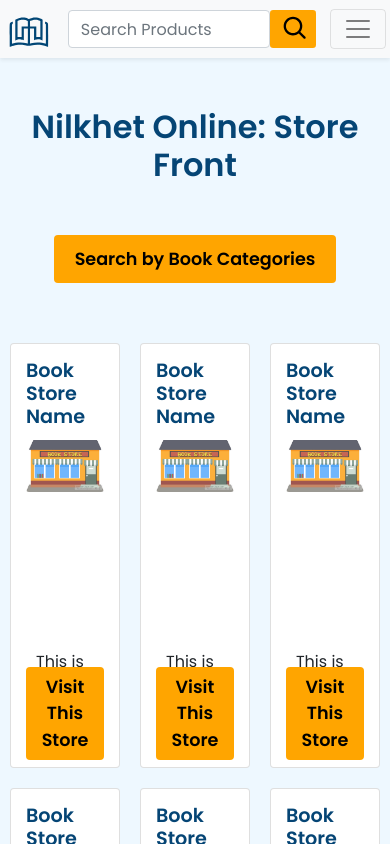
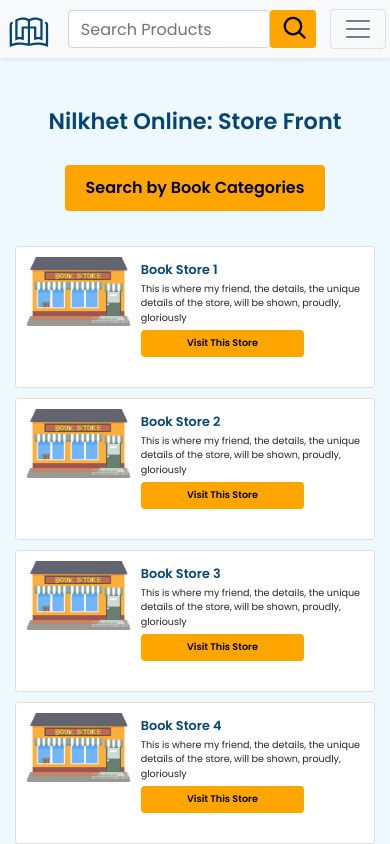
Before and after one commit to Viper4717/nilkhetian-frontend, a React (Create React App) app: page /store in a window 390 px wide. Shown: the top 844 px of the page. Built offline with nearby package versions, Linux system fonts and the light colour scheme.

Commit message:
Mobile bookstore card designed

```diff
--- a/src/components/home/Home.js
+++ b/src/components/home/Home.js
@@ -51,7 +51,7 @@ function Home() {
           <Card.Img className="bannerImage" src={WebsiteBanner} alt="Site Banner"/>
           <Card.ImgOverlay className="bannerOverlay">
             <Card.Title className="bannerTitle">
-                Welcome to Nilkhetian
+              Welcome to Nilkhetian
             </Card.Title>
             <Card.Text className="bannerText">
               An online platform that gives you
--- a/src/components/storeFront/StoreCard.css
+++ b/src/components/storeFront/StoreCard.css
@@ -6,12 +6,6 @@
 .storeCardDiv{
     height: 425px;
     position: relative;
-}
-.storeTitle{
-    text-align: left;
-    font-size: 1.2em !important;
-    font-weight: 600 !important;
-    color: #054575;
 }
 .storeCoverBg{
     height: 200px;
@@ -25,10 +19,18 @@
     object-fit: contain;
 }
 .storeDetailsBg{
-    height: 120px;
-    padding: 10px;
+    height: 195px;
     background-color: white;
     overflow: hidden;
+    position: relative;
+}
+.storeTitle{
+    text-align: left;
+    font-size: 1.2em !important;
+    font-weight: 600 !important;
+    color: #054575;
+    margin-top: 0.75rem;
+    margin-bottom: 0.75rem !important;
 }
 .storeDetails{
     text-align: left;
@@ -45,3 +47,53 @@
     bottom: 0;
     margin: auto;
 }
+
+@media screen and (max-width: 768px){
+    .storeCard{
+        padding: 10px;
+        height: 120px;
+        margin: 5px 15px 5px 15px;
+    }
+    .storeCardDiv{
+        height: 120px;
+        display: flex;
+    }
+    .storeCoverBg{
+        height: 100px;
+        width: 31%;
+        display: inline-block;
+    }
+    .storeCover{
+        max-width: auto;
+        max-height: 100%;
+        object-fit: contain;
+    }
+    .storeDetailsBg{
+        height: 100px;
+        width: 69%; /* haha yeah boi ( ͡° ͜ʖ ͡°) */
+        padding-left: 10px;
+    }
+    .storeTitle{
+        display: inline-block;
+        text-align: left;
+        font-size: 0.8em !important;
+        margin-top: 0rem;
+        margin-bottom: 0.3rem !important;
+    }
+    .storeDetails{
+        text-align: left;
+        font-size: 0.6em !important;
+        margin-bottom: 0.3rem !important;
+    }
+    .visitStoreButton{
+        font-size: 0.6em !important;
+        padding: 5px !important;
+        margin-left: 10px !important;
+        width: 70%;
+        position: absolute;
+        right: 0;
+        left: 0;
+        bottom: 0;
+        margin: auto;
+    }
+}
--- a/src/components/storeFront/StoreCard.js
+++ b/src/components/storeFront/StoreCard.js
@@ -6,18 +6,18 @@ function StoreFront({storeName, storeImgPath, storeDetails}) {
     return (
         <Card className="storeCard">
             <div className="storeCardDiv">
-                <Card.Title className="storeTitle">
-                    {storeName}
-                </Card.Title>
                 <div className="storeCoverBg">
                     <Card.Img className="storeCover" src={storeImgPath} alt="Book Image"/>
                 </div>
                 <div className="storeDetailsBg">
+                    <Card.Title className="storeTitle">
+                        {storeName}
+                    </Card.Title>
                     <Card.Text className="storeDetails">
                         {storeDetails}
                     </Card.Text>
+                    <Button className="visitStoreButton" variant="custom"> Visit This Store </Button>
                 </div>
-                <Button className="visitStoreButton" variant="custom"> Visit This Store </Button>
             </div>
         </Card>
     );
--- a/src/components/storeFront/StoreFront.css
+++ b/src/components/storeFront/StoreFront.css
@@ -23,3 +23,22 @@
 .storeGrid > .storeCard{
     flex-basis: calc(33.33333% - 20px) !important;
 }
+
+@media screen and (max-width: 768px){
+    .storeHeader{
+        font-size: 1.4em;
+    }
+    .topButtonDiv{
+        margin-top: 30px;
+        margin-bottom: 30px;
+    }
+    .bookCategoryButton{
+        font-size: 1em !important;
+    }
+    .storeGrid{
+        min-height: 100%;
+        display: flex;
+        flex-wrap: wrap;
+        flex-direction: column;
+    }
+}
--- a/src/components/storeFront/StoreFront.js
+++ b/src/components/storeFront/StoreFront.js
@@ -1,11 +1,132 @@
-import React from 'react';
+import React, { useState } from 'react';
 import './StoreFront.css';
 import BookStoreImage from '../../assets/bookStore/bookStore.jpg'
 import StoreCard from './StoreCard'
 import { Container, Button} from 'react-bootstrap';
 
 function StoreFront() {
-    const testArray=[1, 2, 3, 4, 5, 6, 7, 8, 9, 10, 11, 12];
+    const [stores, setStores] = useState([
+        {
+            storeName: "Book Store 1",
+            storeImgPath: BookStoreImage,
+            storeDetails: "This is where my friend, the details, \
+                the unique details of the store, will be shown, proudly, gloriously",
+        },
+        {
+            storeName: "Book Store 2",
+            storeImgPath: BookStoreImage,
+            storeDetails: "This is where my friend, the details, \
+              the unique details of the store, will be shown, proudly, gloriously",
+        },
+        {
+            storeName: "Book Store 3",
+            storeImgPath: BookStoreImage,
+            storeDetails: "This is where my friend, the details, \
+              the unique details of the store, will be shown, proudly, gloriously",
+        },
+        {
+            storeName: "Book Store 4",
+            storeImgPath: BookStoreImage,
+            storeDetails: "This is where my friend, the details, \
+              the unique details of the store, will be shown, proudly, gloriously",
+        },
+        {
+            storeName: "Book Store 5",
+            storeImgPath: BookStoreImage,
+            storeDetails: "This is where my friend, the details, \
+              the unique details of the store, will be shown, proudly, gloriously",
+        },
+        {
+            storeName: "Book Store 6",
+            storeImgPath: BookStoreImage,
+            storeDetails: "This is where my friend, the details, \
+              the unique details of the store, will be shown, proudly, gloriously",
+        },
+        {
+            storeName: "Book Store 7",
+            storeImgPath: BookStoreImage,
+            storeDetails: "This is where my friend, the details, \
+              the unique details of the store, will be shown, proudly, gloriously",
+        },
+        {
+            storeName: "Book Store 8",
+            storeImgPath: BookStoreImage,
+            storeDetails: "This is where my friend, the details, \
+              the unique details of the store, will be shown, proudly, gloriously",
+        },
+        {
+            storeName: "Book Store 9",
+            storeImgPath: BookStoreImage,
+            storeDetails: "This is where my friend, the details, \
+              the unique details of the store, will be shown, proudly, gloriously",
+        },
+        {
+            storeName: "Book Store 10",
+            storeImgPath: BookStoreImage,
+            storeDetails: "This is where my friend, the details, \
+              the unique details of the store, will be shown, proudly, gloriously",
+        },
+        {
+            storeName: "Book Store 11",
+            storeImgPath: BookStoreImage,
+            storeDetails: "This is where my friend, the details, \
+              the unique details of the store, will be shown, proudly, gloriously",
+        },
+        {
+            storeName: "Book Store 12",
+            storeImgPath: BookStoreImage,
+            storeDetails: "This is where my friend, the details, \
+              the unique details of the store, will be shown, proudly, gloriously",
+        },
+        {
+            storeName: "Book Store 13",
+            storeImgPath: BookStoreImage,
+            storeDetails: "This is where my friend, the details, \
+              the unique details of the store, will be shown, proudly, gloriously",
+        },
+        {
+            storeName: "Book Store 14",
+            storeImgPath: BookStoreImage,
+            storeDetails: "This is where my friend, the details, \
+              the unique details of the store, will be shown, proudly, gloriously",
+        },
+        {
+            storeName: "Book Store 15",
+            storeImgPath: BookStoreImage,
+            storeDetails: "This is where my friend, the details, \
+              the unique details of the store, will be shown, proudly, gloriously",
+        },
+        {
+            storeName: "Book Store 16",
+            storeImgPath: BookStoreImage,
+            storeDetails: "This is where my friend, the details, \
+              the unique details of the store, will be shown, proudly, gloriously",
+        },
+        {
+            storeName: "Book Store 17",
+            storeImgPath: BookStoreImage,
+            storeDetails: "This is where my friend, the details, \
+              the unique details of the store, will be shown, proudly, gloriously",
+        },
+        {
+            storeName: "Book Store 18",
+            storeImgPath: BookStoreImage,
+            storeDetails: "This is where my friend, the details, \
+              the unique details of the store, will be shown, proudly, gloriously",
+        },
+        {
+            storeName: "Book Store 19",
+            storeImgPath: BookStoreImage,
+            storeDetails: "This is where my friend, the details, \
+              the unique details of the store, will be shown, proudly, gloriously",
+        },
+        {
+            storeName: "Book Store 20",
+            storeImgPath: BookStoreImage,
+            storeDetails: "This is where my friend, the details, \
+              the unique details of the store, will be shown, proudly, gloriously",
+        },
+      ])
     return (
         <Container fluid="md" className="parentContainer smallHeight padBottomContainer">
             <h2 className="storeHeader"> Nilkhet Online: Store Front </h2>
@@ -15,10 +136,9 @@ function StoreFront() {
                 </Button>
             </div>
             <div className="storeGrid">
-                {testArray.map(index => (
-                    <StoreCard storeName="Book Store Name" storeImgPath={BookStoreImage}
-                     storeDetails="This is where my friend, the details, the unique details
-                     of the store, will be shown, proudly, gloriously." />
+                {stores.map(store => (
+                    <StoreCard storeName={store.storeName} storeImgPath={store.storeImgPath}
+                     storeDetails={store.storeDetails} />
                 ))}
             </div>
         </Container>
```
